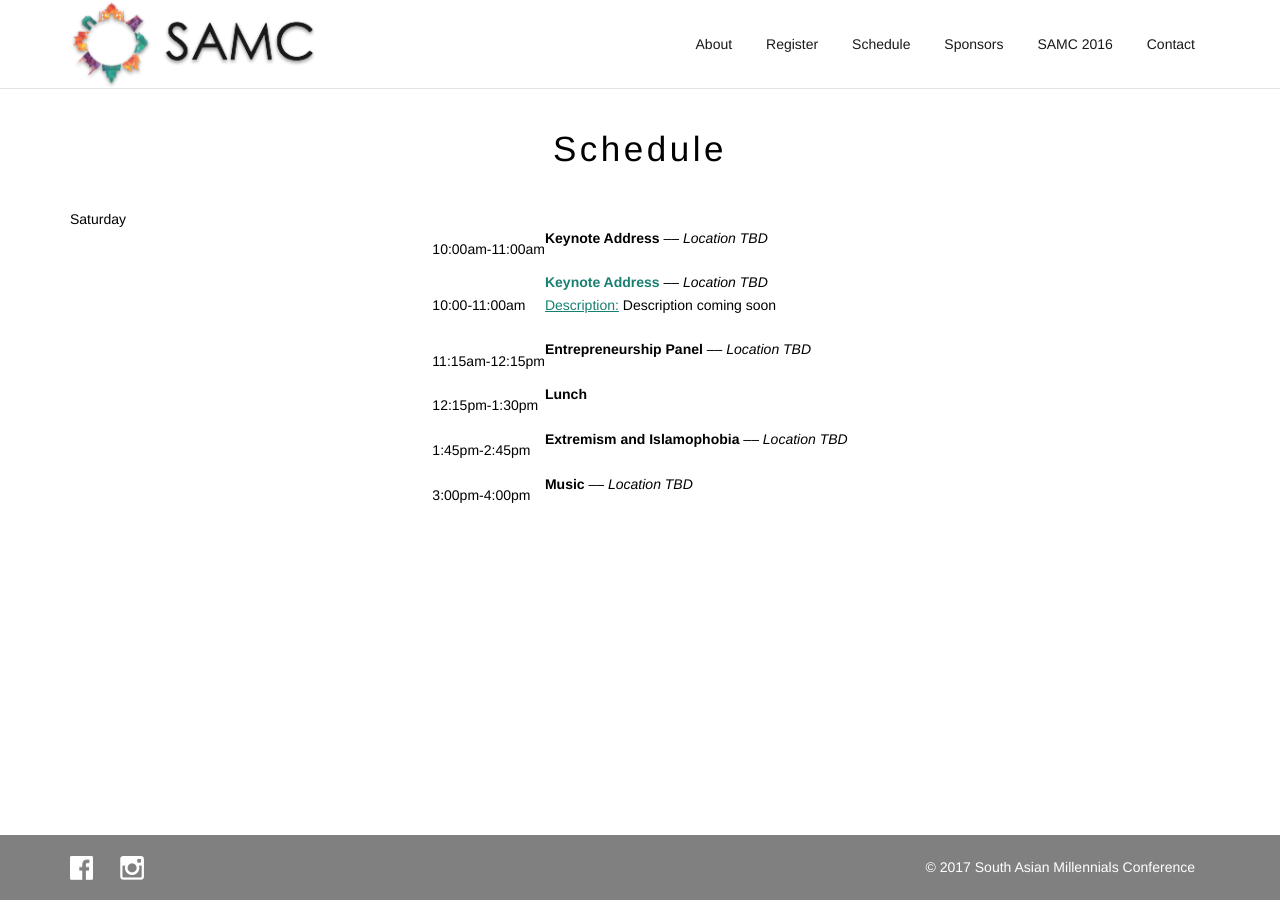
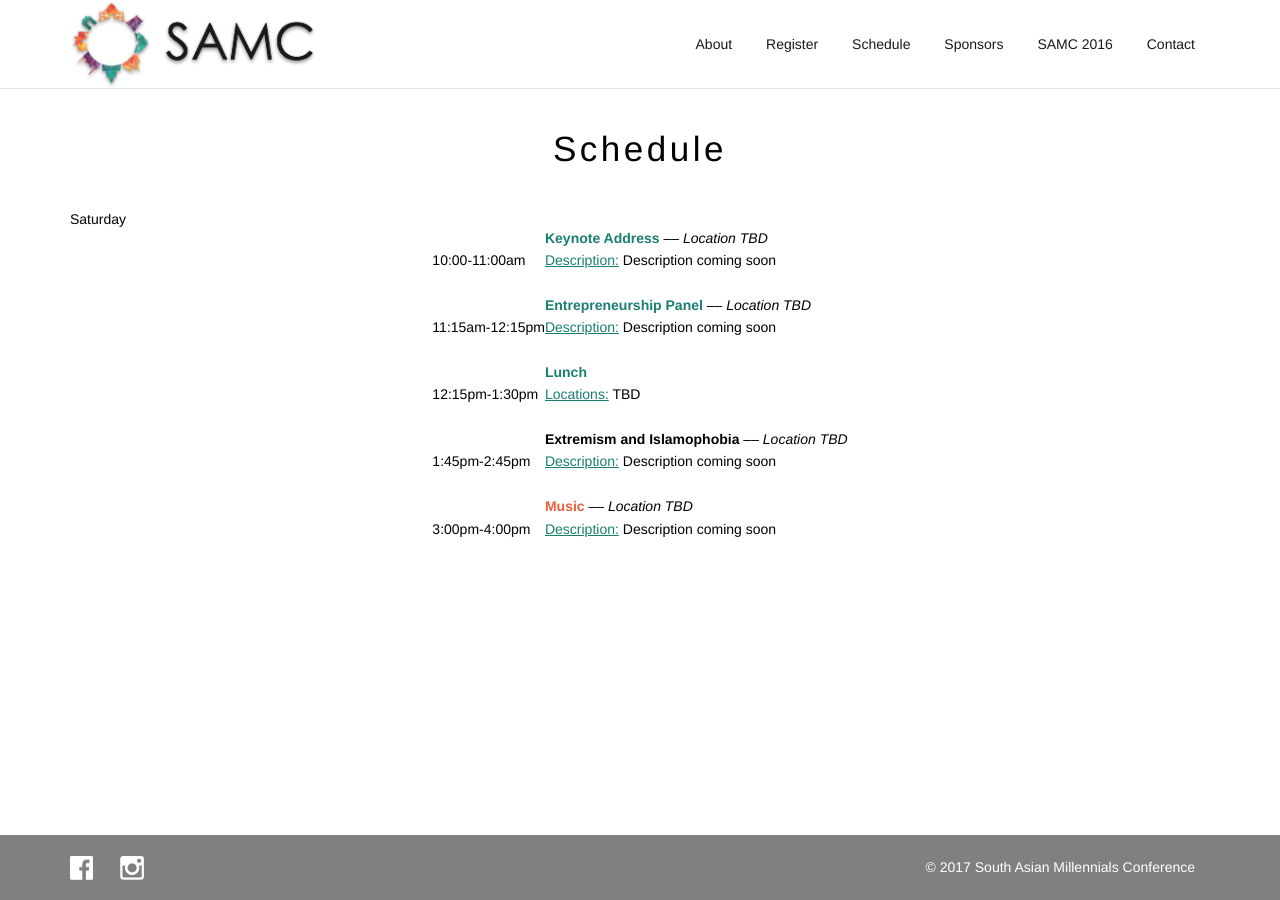
Before and after one commit to samconf/samconf.github.io, a Jekyll site: the page built from schedule/index.html, in a window 1280 px wide. Built offline with Jekyll 4.4.1, drawn with Linux system fonts in a browser that asks for light colours.

Commit message:
Update index.html

```diff
--- a/schedule/index.html
+++ b/schedule/index.html
@@ -15,12 +15,8 @@ endpoint: schedule
         </tbody>
     </table> -->
     <table class="saturdayschedule">
-        <tbody>Saturday
-            <tr>
-                <td>10:00am-11:00am</td>
-                <td><strong>Keynote Address</strong> <i>–– Location TBD</i>
-                <br><br></td>
-            </tr>
+        <tbody>
+            <tr>Saturday</tr>
             <tr>
                 <td>10:00-11:00am</td>
                 <td><strong class="p1">Keynote Address</strong> <i>–– Location TBD</i><br>
@@ -30,22 +26,30 @@ endpoint: schedule
             </tr>
             <tr>
                 <td>11:15am-12:15pm</td>
-                <td><strong>Entrepreneurship Panel</strong> <i>–– Location TBD</i>
+                <td><strong class="p1">Entrepreneurship Panel</strong> <i>–– Location TBD</i><br>
+                    <u class="p1">Description:</u>
+                    Description coming soon
                 <br><br></td>
             </tr>
             <tr>
                 <td>12:15pm-1:30pm</td>
-                <td><strong>Lunch</strong>
+                <td><strong class="p1">Lunch</strong> <i></i><br>
+                    <u class="p1">Locations:</u>
+                    TBD
                 <br><br></td>
             </tr>
             <tr>
                 <td>1:45pm-2:45pm</td>
-                <td><strong>Extremism and Islamophobia</strong> <i>–– Location TBD</i>
+                <td><strong class="p0">Extremism and Islamophobia</strong> <i>–– Location TBD</i><br>
+                    <u class="p1">Description:</u>
+                    Description coming soon
                 <br><br></td>
             </tr>
             <tr>
                 <td>3:00pm-4:00pm</td>
-                <td><strong>Music</strong> <i>–– Location TBD</i>
+                <td><strong class="p2">Music</strong> <i>–– Location TBD</i><br>
+                    <u class="p1">Description:</u>
+                    Description coming soon
                 <br><br></td>
             </tr>
         </tbody>
```
